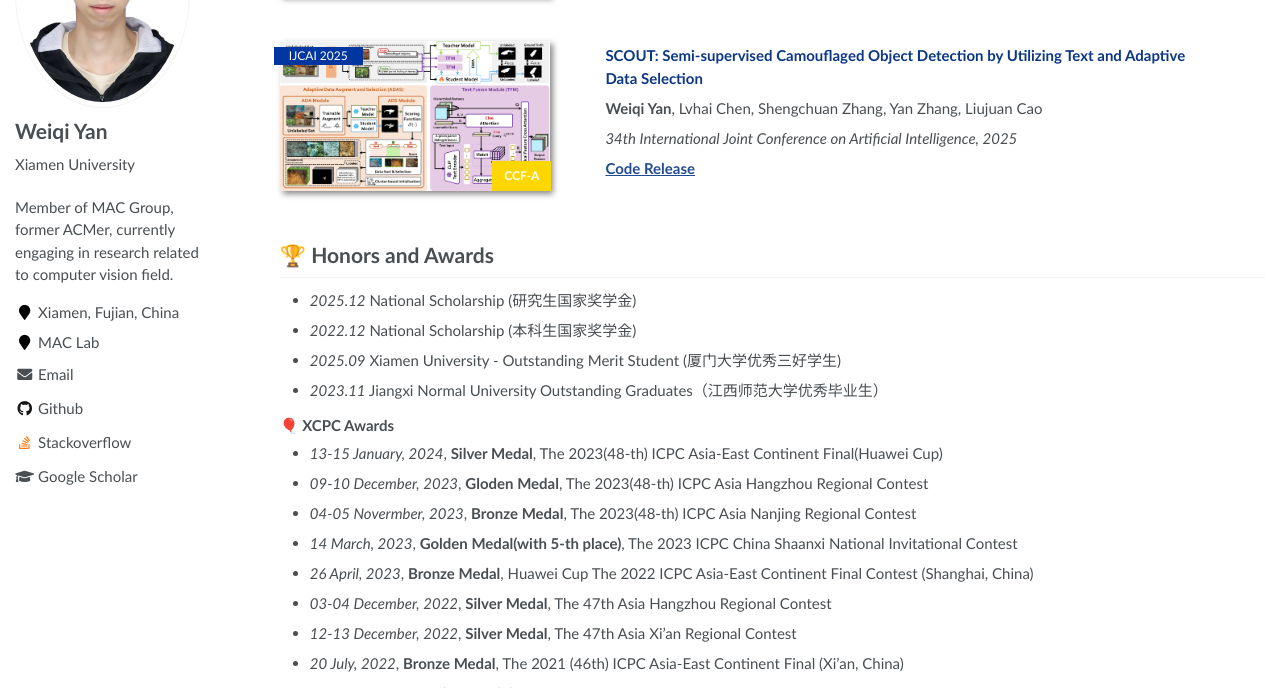
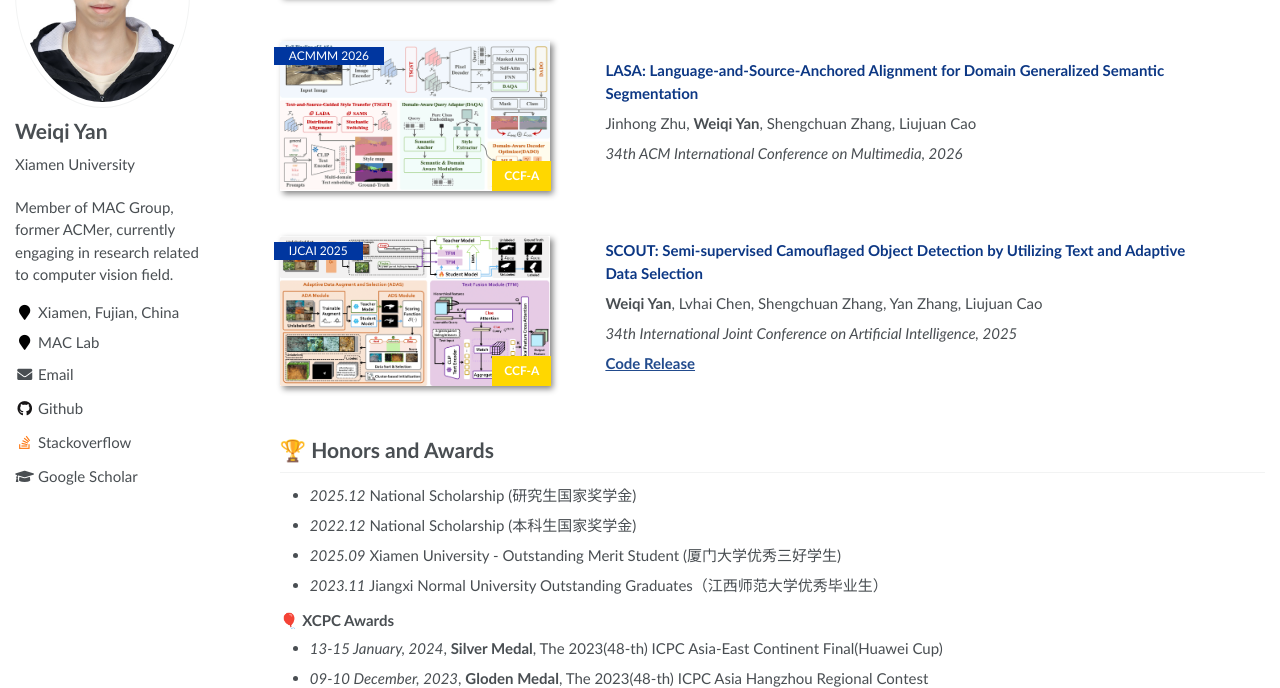
Before and after one commit to Heartfirey/Heartfirey.github.io, a Jekyll site: the page built from _pages/about.md, in a window 1280 px wide and 900 px high, scrolled down 643 px, cut to the strip 212-900 px from the top of the window. Built offline with Jekyll 4.4.1, drawn with Linux system fonts in a browser that asks for light colours.

Commit message:
feat: add latest paper(acmmm2026)

```diff
--- a/_pages/about.md
+++ b/_pages/about.md
@@ -65,6 +65,17 @@ Yunshan Zhong, **Weiqi Yan**, Yuxin Zhang
 </div>
 </div>
 
+<div class='paper-box'><div class='paper-box-image'><div><div class="badge">ACMMM 2026</div><img src='images/paper_face/acmmm_2026_LASA.png' alt="sym" width="100%"><div class="conference-level-badge ccf-a">CCF-A</div></div></div>
+<div class='paper-box-text' markdown="1">
+**LASA: Language-and-Source-Anchored Alignment for Domain Generalized Semantic Segmentation**
+
+Jinhong Zhu, **Weiqi Yan**, Shengchuan Zhang, Liujuan Cao
+
+*34th ACM International Conference on Multimedia, 2026*
+
+</div>
+</div>
+
 <div class='paper-box'><div class='paper-box-image'><div><div class="badge">IJCAI 2025</div><img src='images/paper_face/ijcai2025_SCOUT.png' alt="sym" width="100%"><div class="conference-level-badge ccf-a">CCF-A</div></div></div>
 <div class='paper-box-text' markdown="1">
 **SCOUT: Semi-supervised Camouflaged Object Detection by Utilizing Text and Adaptive Data Selection**
```
Also changed, not shown: images/paper_face/acmmm_2026_LASA.png (added).
